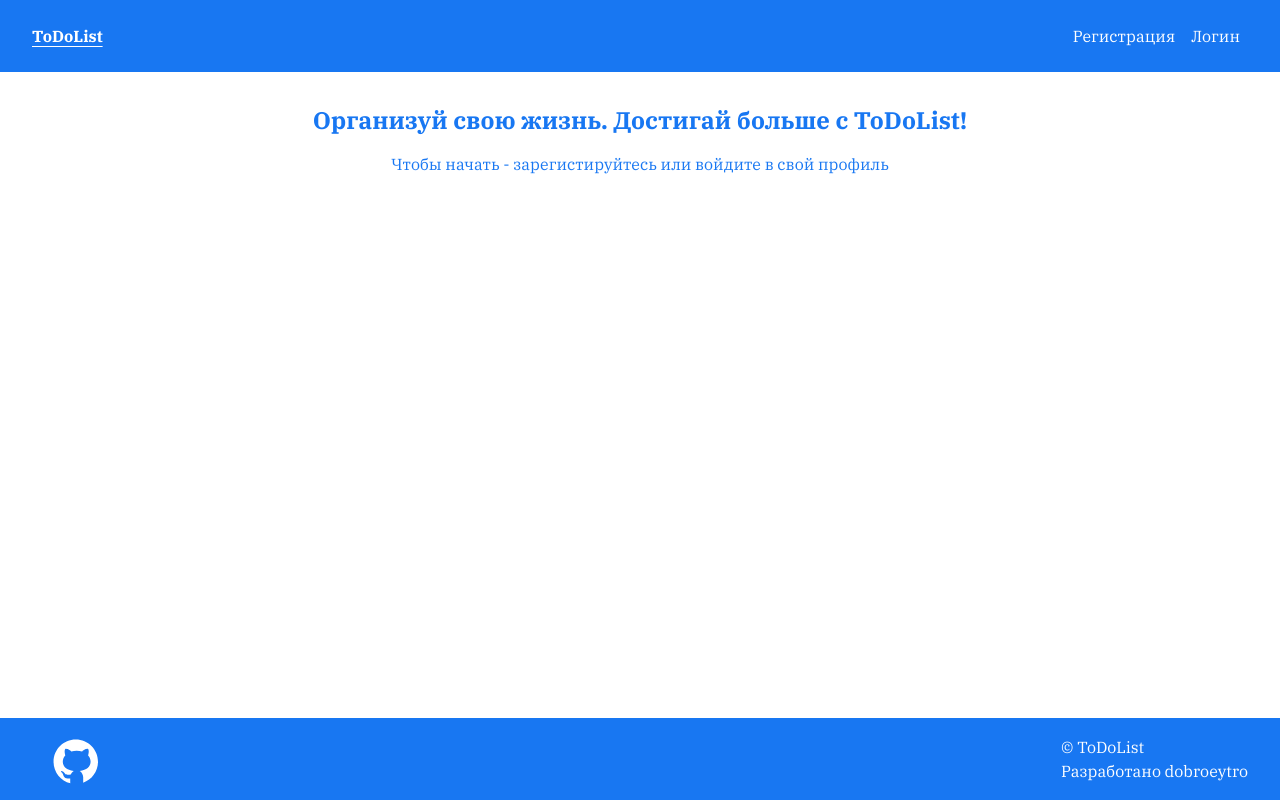
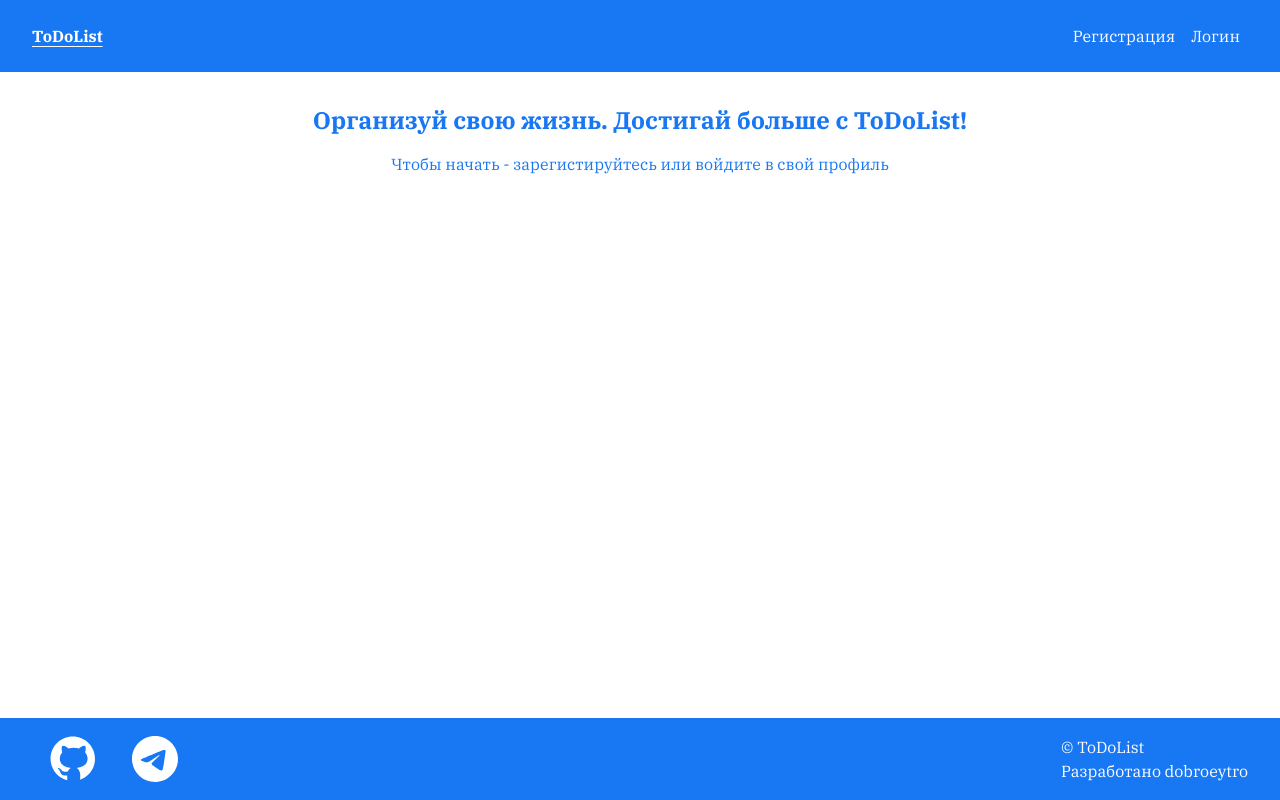
Before and after one commit to do6roetyro/airnet_todo_list, a React (Create React App) app: page / in a window 1280 px wide. Built offline with nearby package versions, Linux system fonts and the light colour scheme.

Commit message:
feat: social-block

```diff
--- a/src/App.tsx
+++ b/src/App.tsx
@@ -44,11 +44,7 @@ const App: React.FC = () => {
           </Suspense>
         </main>
       </div>
-      <Footer
-        url="https://github.com/do6roetyro"
-        link_name="GitHub"
-        copyright="© ToDoList"
-      />
+      <Footer copyright="© ToDoList" />
     </>
   );
 };
--- a/src/assets/styles/blocks/main-footer.scss
+++ b/src/assets/styles/blocks/main-footer.scss
@@ -13,9 +13,11 @@
     margin-top: 2rem;
 }
 
-.main-footer__link {
-    padding: 1rem;
+.main-footer__social {
+    display: flex;
 }
+
+
 
 .main-footer__copyright {
     span {
--- /dev/null
+++ b/src/assets/styles/blocks/social.scss
@@ -0,0 +1,11 @@
+.social__link {
+    padding: 1rem;
+
+    &--github {
+        .social__logo {
+           position: relative;
+           top: -3px;
+           left: -3px;
+        }
+    }
+}
--- a/src/assets/styles/index.scss
+++ b/src/assets/styles/index.scss
@@ -26,3 +26,4 @@
 @use "./blocks/week-task-page.scss";
 @use "./blocks/legend.scss";
 @use "./blocks/logout-button.scss";
+@use "./blocks/social.scss";
--- a/src/components/Footer/Footer.tsx
+++ b/src/components/Footer/Footer.tsx
@@ -1,34 +1,31 @@
 import React from "react";
-import logo from "../../assets/images/git.svg";
+import git from "../../assets/images/git.svg";
+import tg from "../../assets/images/tg.svg";
+import SocialLink from "./SocialLink";
 
 interface FooterProps {
-  url: string;
-  link_name: string;
   copyright: string;
 }
 
-const Footer: React.FC<FooterProps> = ({ url, link_name, copyright }) => {
+const Footer: React.FC<FooterProps> = ({ copyright }) => {
   return (
     <footer className="main-footer">
       <div className="main-footer__wrapper wrapper">
-        <a
-          className="main-footer__link main-footer__link--github link"
-          href={url}
-          target="_blank"
-          rel="noopener noreferrer"
-        >
-          <span className="visually-hidden">{link_name}</span>
-          <img
-            src={logo as unknown as string}
-            alt={link_name}
-            className="social__logo"
-            width={50}
-            height={50}
-          />
-        </a>
+        <div className="main-footer__social social">
+          <SocialLink
+            url="https://github.com/do6roetyro"
+            socialName="github"
+            logo={git as unknown as string}
+          ></SocialLink>
+          <SocialLink
+            url="https://t.me/Do6poeytpo"
+            socialName="telegram"
+            logo={tg as unknown as string}
+          ></SocialLink>
+        </div>
         <p className="main-footer__copyright copyright">
-            <span>{copyright}</span>
-           <span>Разработано dobroeytro</span>
+          <span>{copyright}</span>
+          <span>Разработано dobroeytro</span>
         </p>
       </div>
     </footer>
--- /dev/null
+++ b/src/components/Footer/SocialLink.tsx
@@ -0,0 +1,29 @@
+import React from "react";
+
+interface SocialLinkProps {
+  url: string;
+  socialName: string;
+  logo: string;
+}
+
+const SocialLink: React.FC<SocialLinkProps> = ({ url, socialName, logo }) => {
+  return (
+    <a
+      className={`social__link social__link--${socialName} link`}
+      href={url}
+      target="_blank"
+      rel="noopener noreferrer"
+    >
+      <span className="visually-hidden">{socialName}</span>
+      <img
+        src={logo}
+        alt={socialName}
+        className="social__logo"
+        width={50}
+        height={50}
+      />
+    </a>
+  );
+};
+
+export default SocialLink;
```
Also changed, not shown: src/assets/images/tg.svg (added), src/assets/images/yandex.svg (deleted).
